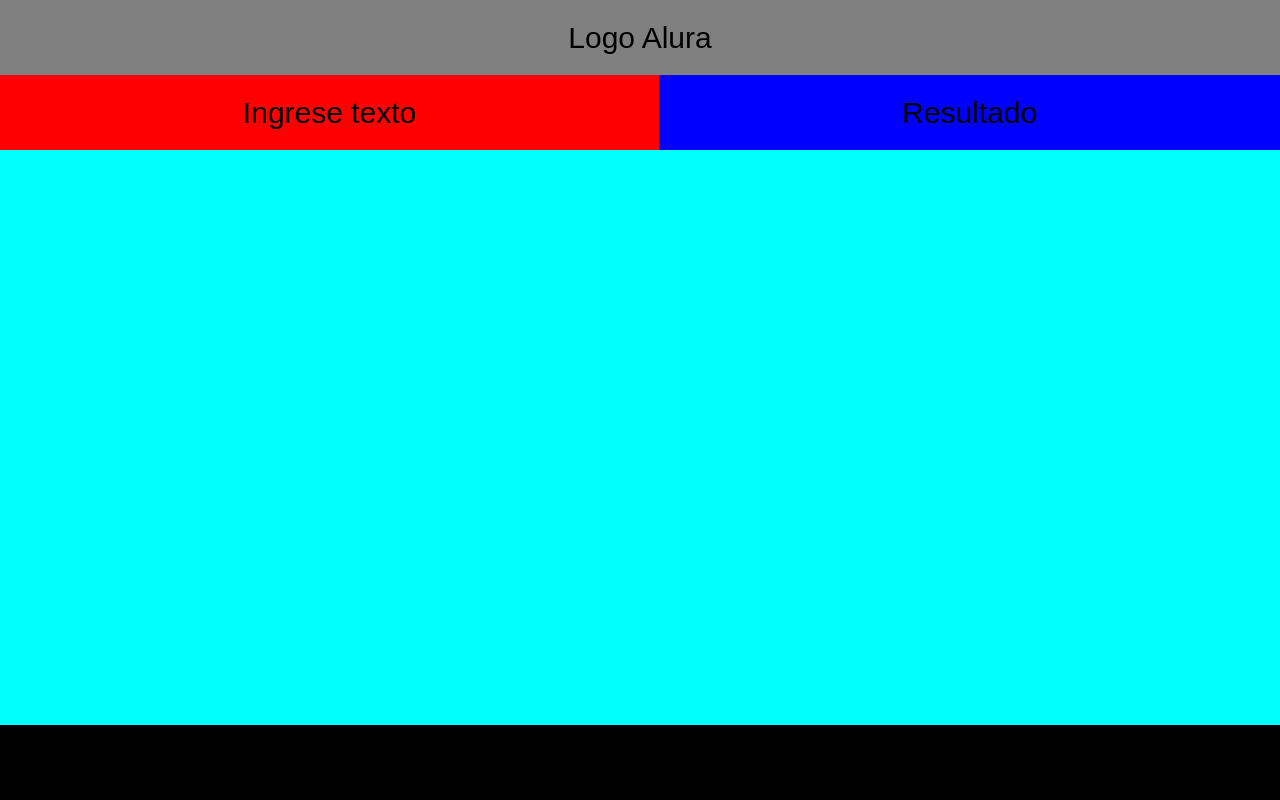
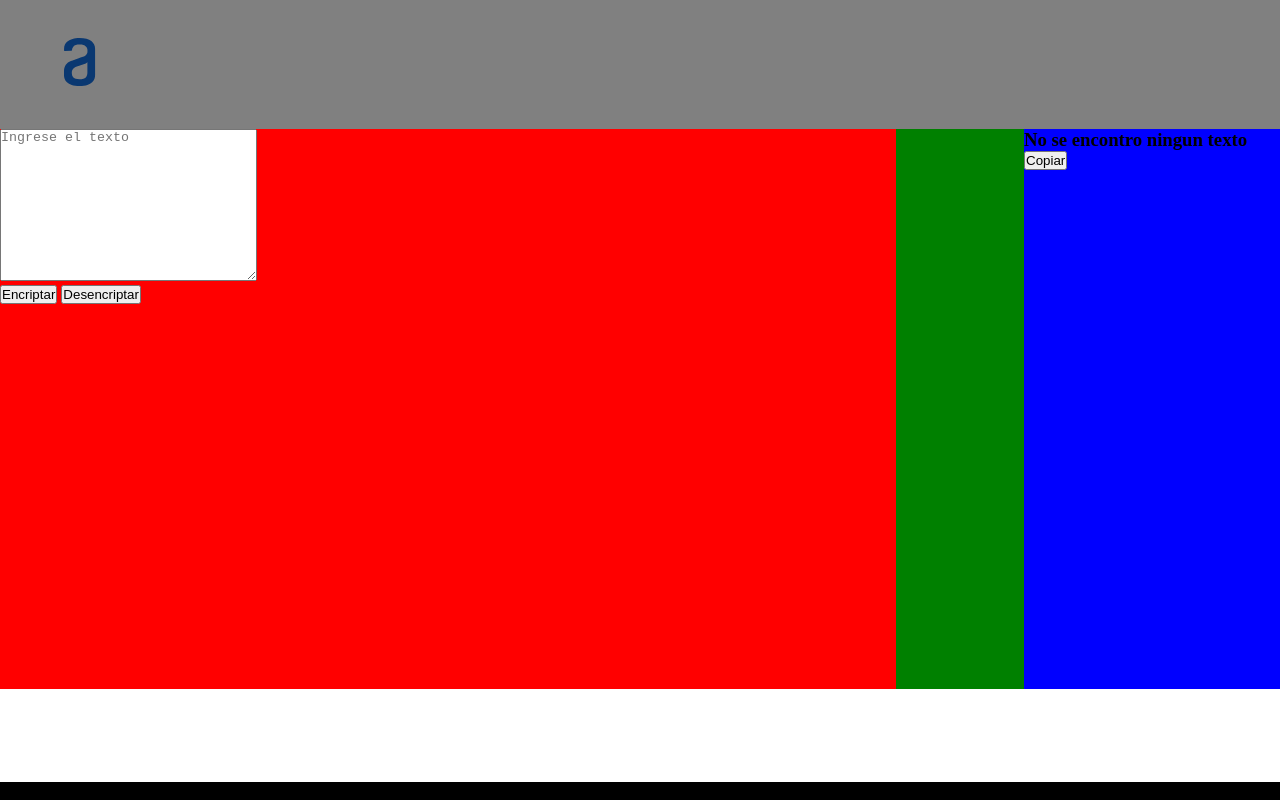
Before and after one commit to Maxortega19/Challenge-ONE-Encriptador-de-Texto, a plain HTML site: page index.html in a window 1280 px wide. Drawn offline with Linux system fonts and the light colour scheme.

Commit message:
Creada las carpetas de imagenes

```diff
--- a/css/style.css
+++ b/css/style.css
@@ -1,63 +1,67 @@
+/*universal setting for no body margins*/
 * {
+    margin: 0;
+    padding: 0;
+    -webkit-box-sizing: border-box;
+    -moz-box-sizing: border-box;
     box-sizing: border-box;
 }
 
-/* Style the body */
+html,
 body {
-    font-family: Arial;
-    margin: 0;
-    background-color: aqua;
+    height: 100%;
 }
 
 
 header {
     width: 100%;
-    text-align: center;
-    line-height: 75px;
-    font-size: 30px;
+    text-align: left;
     background-color: grey;
+    /* arriba y abajo | izquierda y derecha */
+    padding: 3% 5%;
 }
 
 
 
-.flex-container {
+main {
+    width: 100%;
+    height: 70%;
+    justify-content: space-between;
     display: flex;
     flex-wrap: wrap;
+    /* Dirección en fila */
     flex-direction: row;
     background-color: green;
 }
 
-.main {
-    flex: auto;
-    text-align: center;
-    line-height: 75px;
-    font-size: 30px;
+.entrada {
+    width: 70%;
     background-color: red;
 }
 
-.exit {
-    flex: auto;
-    text-align: center;
-    line-height: 75px;
-    font-size: 30px;
+.salida {
+    width: 20%;
     background-color: blue;
 }
 
 footer {
+    /* Fijado en la posición de abajo*/
     position: fixed;
-    /* Fijado en la posición de abajo*/
     bottom: 0;
     width: 100%;
     text-align: center;
-    line-height: 75px;
-    font-size: 30px;
     background-color: black;
 }
 
 
 /* Cuando la pantalla es menor a 700px la dirección de los items flex va a ser uno bajo al otro */
 @media screen and (max-width: 700px) {
-    .flex-container {
+    main {
         flex-direction: column;
     }
+
+    .entrada,
+    .salida {
+        width: 100%;
+    }
 }
--- a/index.html
+++ b/index.html
@@ -12,17 +12,27 @@
 <body>
 
     <header>
-        <nav>Logo Alura</nav>
+        <nav>
+            <img src="images/logoalura.svg" alt="Logo Alura">
+        </nav>
     </header>
 
-    <div class="flex-container">
-        <section class="main">
-            Ingrese texto
+    <main>
+
+        <section class="entrada">
+            <textarea name="texto" placeholder="Ingrese el texto" id="texto" cols="30" rows="10"></textarea>
+            <div>
+                <button>Encriptar</button>
+                <button>Desencriptar</button>
+            </div>
         </section>
-        <section class="exit">
-            Resultado
+
+        <section class="salida">
+            <h3>No se encontro ningun texto</h3>
+            <button>Copiar</button>
         </section>
-    </div>
+
+    </main>
 
     <footer>
         Footer
```
Also changed, not shown: js/script.js (added, +11 -0 lines), images/logoalura.svg (added), images/muñeco.svg (added).
